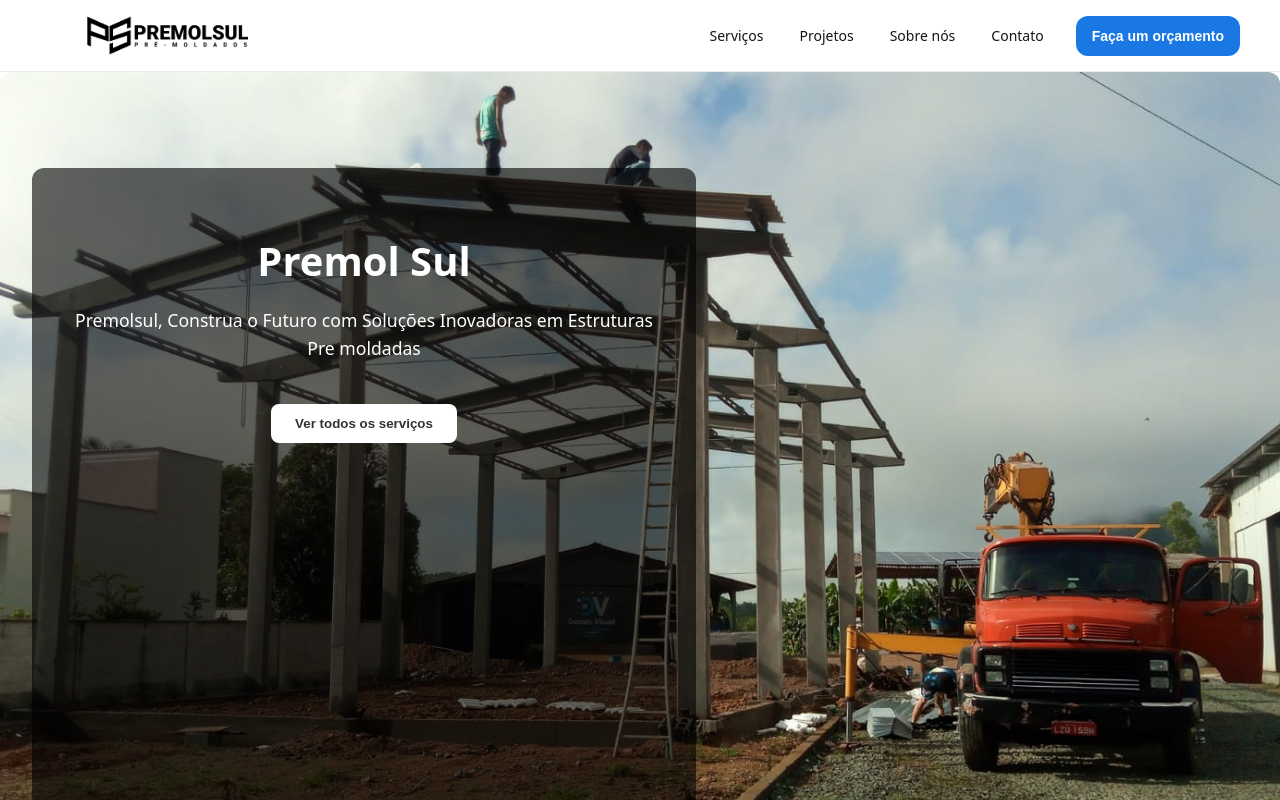
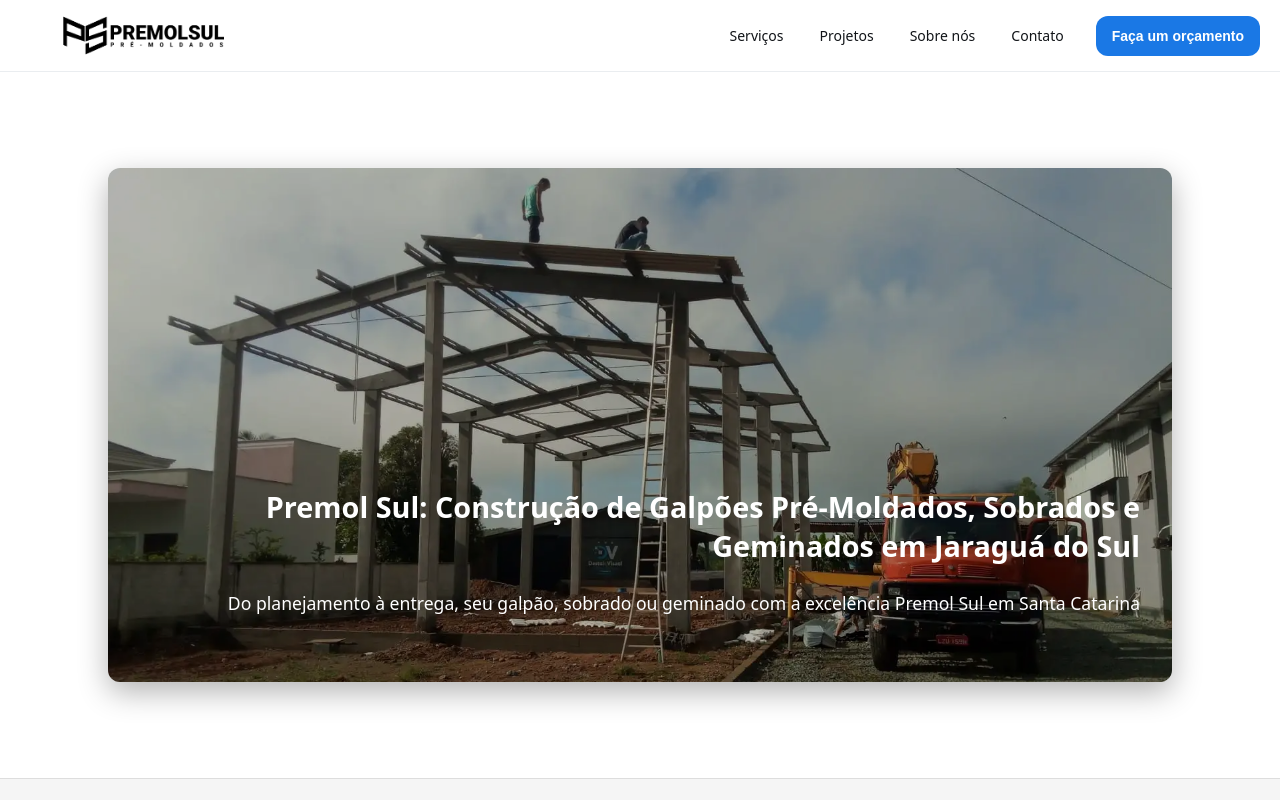
Before and after one commit to Marksouzza1/premosul-site, a Next.js app: page / in a window 1280 px wide. Shown: the top 800 px of the page. Built offline with nearby package versions, Linux system fonts and the light colour scheme.

Commit message:
update hero section

```diff
--- a/app/components/Header/Header.module.scss
+++ b/app/components/Header/Header.module.scss
@@ -7,27 +7,25 @@
     display: flex;
     justify-content: space-between;
     align-items: center;
-    padding: 12px 40px;
+    padding: 12px 20px;
     border-bottom: 1px solid $border-color;
     background-color: #fff;
+    position: sticky;
     font-family: 'Work Sans', 'Noto Sans', sans-serif;
+    top: 0;
+    z-index: 1000;
 }
 
 .logoContainer {
     display: flex;
     align-items: center;
-    gap: 12px;
+    gap: 8px;
     color: $primary-color;
 }
 
 .logoIcon {
     width: 16px;
     height: 16px;
-}
-
-.logoText {
-    font-size: 1.125rem;
-    font-weight: 700;
 }
 
 .navContainer {
@@ -60,3 +58,38 @@
     cursor: pointer;
     white-space: nowrap;
 }
+
+@media (max-width: 767px) {
+    .header {
+        padding: 12px 20px;
+    }
+
+    .logoContainer {
+        gap: 8px;
+    }
+
+    .navContainer {
+        gap: 8px;
+
+        .nav,
+        .quoteButton {
+            display: none;
+        }
+    }
+}
+
+@media (min-width: 768px) and (max-width: 1023px) {
+    .header {
+        padding: 12px 30px;
+    }
+
+    .nav {
+        gap: 24px;
+    }
+
+    .quoteButton {
+        padding: 0 12px;
+        height: 36px;
+        font-size: 0.8rem;
+    }
+}
--- a/app/components/Hero/Hero.module.scss
+++ b/app/components/Hero/Hero.module.scss
@@ -1,33 +1,62 @@
 .hero {
-    background-image: url('/images/hero.jpeg');
-    background-size: cover;
-    background-position: center;
-    background-repeat: no-repeat;
-    height: 80vh;
     display: flex;
+    justify-content: center;
+    align-items: center;
     position: relative;
     padding: 6rem 2rem;
     color: white;
     position: relative;
-    border-radius: 12px;
 }
 
 .overlay {
     background: rgba(0, 0, 0, 0.6);
     padding: 2rem;
     border-radius: 12px;
-    max-width: 600px;
-    text-align: center;
+    max-width: 800px;
+    margin: 0 1.5rem;
+    box-shadow: 0 10px 30px rgba(0, 0, 0, 0.3);
+    position: relative;
+    z-index: 1;
+    display: flex;
+    flex-direction: column;
+    justify-content: end;
+    background-image: url('/images/hero.webp');
+    background-size: cover;
+    background-repeat: no-repeat;
+    min-height: 450px;
+    min-width: 1000px;
+
+
+    &::before {
+        content: "";
+        position: absolute;
+        top: 0;
+        left: 0;
+        right: 0;
+        bottom: 0;
+        background: rgba(0, 0, 0, 0.3);
+        border-radius: inherit;
+        z-index: 1;
+    }
+
+    &>* {
+        position: relative;
+        z-index: 2;
+    }
+
 }
 
 .overlay h1 {
-    font-size: 2.5rem;
-    margin-bottom: 1rem;
+    font-size: 1.8rem;
+    margin-bottom: 0.5rem;
+    text-align: right;
 }
 
 .overlay p {
     font-size: 1.1rem;
-    line-height: 1.6;
+    line-height: 1.6rem;
+    text-align: right;
+    padding-bottom: 1rem;
 }
 
 .overlay button {
@@ -40,3 +69,18 @@
     cursor: pointer;
     font-weight: 600;
 }
+
+@media (min-width: 768px) and (max-width: 1023px) {
+    .overlay {
+        padding: 2rem 2.5 rem;
+        margin: 0 1rem;
+    }
+
+    .overlay h1 {
+        font-size: 2rem;
+    }
+
+    .overlay p {
+        font-size: 1rem;
+    }
+}
--- a/app/components/Hero/index.jsx
+++ b/app/components/Hero/index.jsx
@@ -1,16 +1,14 @@
 // src/components/Hero/index.jsx
 import styles from './Hero.module.scss';
-import Image from 'next/image';
-import HeroImage from "@/public/images/hero.jpeg"
-
 export default function Hero() {
     return (
-        <section className={styles.hero}>
-            <div className={styles.overlay}>
-                <h1>Premol Sul</h1>
-                <p> Premolsul, Construa o Futuro com Soluções Inovadoras em Estruturas Pre moldadas </p>
-                <button>Ver todos os serviços</button>
-            </div>
-        </section>
+        <div className='container'>
+            <section className={styles.hero}>
+                <div className={styles.overlay}>
+                    <h1>Premol Sul: Construção de Galpões Pré-Moldados, Sobrados e Geminados em Jaraguá do Sul</h1>
+                    <p> Do planejamento à entrega, seu galpão, sobrado ou geminado com a excelência Premol Sul em Santa Catarina </p>
+                </div>
+            </section>
+        </div>
     );
 }
--- a/app/layout.jsx
+++ b/app/layout.jsx
@@ -24,12 +24,11 @@
 export default function RootLayout({ children }) {
   return (
     <html lang="pt-br">
+      <Header />
       <body className={`${geistSans.variable} ${geistMono.variable}`}>
         {children}
-        <Header />
-        <Hero />
-        <Footer />
       </body>
+      <Footer />
     </html>
   );
 }
--- a/app/page.jsx
+++ b/app/page.jsx
@@ -1,7 +1,9 @@
-export default function Home () {
+import Hero from "@/app/components/Hero/index.jsx"
+
+export default function Home() {
   return (
     <div>
-
+      <Hero />
     </div>
   )
 }
--- a/app/styles/global.scss
+++ b/app/styles/global.scss
@@ -4,6 +4,7 @@
     margin: 0;
     font-family: 'Work Sans', 'Noto Sans', sans-serif;
 }
+
 @media (prefers-colors-scheme: dark) {
     html {
         color-scheme: dark;
@@ -15,3 +16,13 @@
     }
 
 }
+
+.container {
+    max-width: 1200px;
+    margin: 0 auto;
+    padding: 0 1.5rem;
+
+    @media (min-width: 1400px) {
+        padding: 0 2rem;
+    }
+}
```
Also changed, not shown: public/images/hero.webp (added), public/images/hero1.jpeg (renamed from public/images/hero.jpeg).
